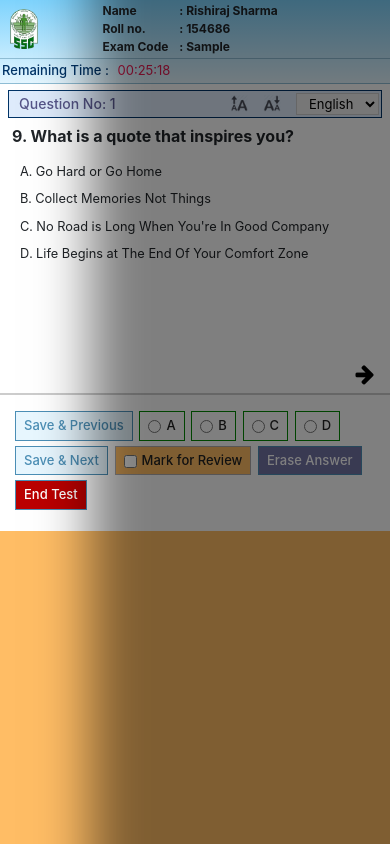
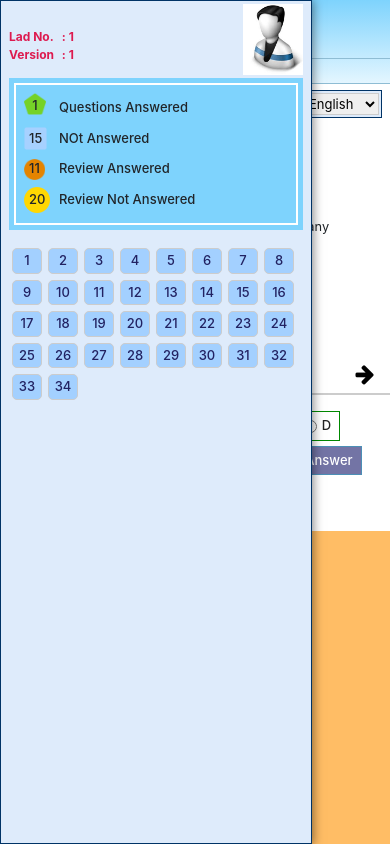
Before and after one commit to shubhamsinghrajput/e-exam, a PHP site: page / in a window 390 px wide. Run offline with PHP 8.4, Linux system fonts and the light colour scheme.

Commit message:
first push and commit+

```diff
--- a/assets/css/style.css
+++ b/assets/css/style.css
@@ -550,7 +550,6 @@ img {
     max-width: 80%;
     position: fixed;
     top: 0;
-    left: 100%;
     height: 100vh;
     overflow: auto;
     -webkit-flex: 1 0 215px;
@@ -558,11 +557,11 @@ img {
     -ms-flex: 1 0 215px;
     -o-flex: 1 0 215px;
     flex: 1 0 215px;
-    -webkit-box-shadow: 0 0 50px 300px rgba(0, 0, 0, 0.5);
-    -moz-box-shadow: 0 0 50px 300px rgba(0, 0, 0, 0.5);
-    -ms-box-shadow: 0 0 50px 300px rgba(0, 0, 0, 0.5);
-    -o-box-shadow: 0 0 50px 300px rgba(0, 0, 0, 0.5);
-    box-shadow: 0 0 50px 300px rgba(0, 0, 0, 0.5);
+    -webkit-box-shadow: 0 0 10px 0.5px rgba(0, 0, 0, 0.5);
+    -moz-box-shadow: 0 0 10px 0.5px rgba(0, 0, 0, 0.5);
+    -ms-box-shadow: 0 0 10px 0.5px rgba(0, 0, 0, 0.5);
+    -o-box-shadow: 0 0 10px 0.5px rgba(0, 0, 0, 0.5);
+    box-shadow: 0 0 10px 0.5px rgba(0, 0, 0, 0.5);
   }
 
   .q-con-wrapper {
--- a/assets/js/site.js
+++ b/assets/js/site.js
@@ -20,17 +20,31 @@ $(document).ready(function () {
     $(".que-viewport").prepend("<div class='top-right mb-top-right clearfix'> </div>").find(".top-right").prepend(ht);
     /*---------------------------------------*/
 
-    $(document).click(function () {
-        $('.que-viewport').animate({
-           "left" : "100%",
-        },function(){
-            $(this).hide(0);
-        });
-    });
+//    $(document).click(function () {
+//        $('.que-viewport').animate({
+//            "left": "100%",
+//        }, function () {
+//            $(this).css({
+//                "left": "100%"
+//            });
+//        });
+//    });
     $('.que-viewport').click(function (event) {
         event.stopPropagation();
     });
-    $(".btn-slide").click(function(){
-        $('.que-viewport').css("left","0");
+    $(".btn-slide").click(function () {
+//        $('.que-viewport').css({
+//            "left": "auto",
+//            "right": "0"
+//        });
+        /*-------------------------------*/
+        var x = $(".que-viewport").offset().left;
+        alert(x)
+        if (x < $(window).width()) {
+
+//            function (event) {
+//                event.stopPropagation();
+//            }
+        }
     });
 });
--- a/assets/scss/_responsive.scss
+++ b/assets/scss/_responsive.scss
@@ -155,7 +155,7 @@
         max-width: 80%;
         position: fixed;
         top: 0;
-        left: 100%;
+        //left: 100%;
         height: 100vh;
         overflow: auto;
         -webkit-flex: 1 0 215px;
@@ -163,7 +163,7 @@
         -ms-flex: 1 0 215px;
         -o-flex: 1 0 215px;
         flex: 1 0 215px;
-        @include shadow(0 0 50px 300px rgba(0, 0, 0, 0.5));
+        @include shadow(0 0 10px .5px rgba(0, 0, 0, 0.5));
     }
 
     .q-con-wrapper {
```
Also changed, not shown: 1 other file.
